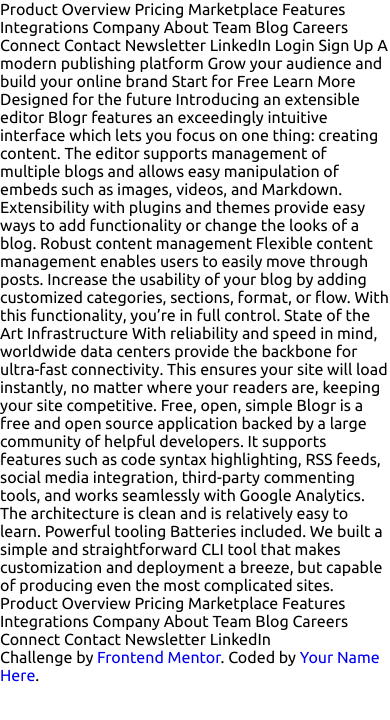
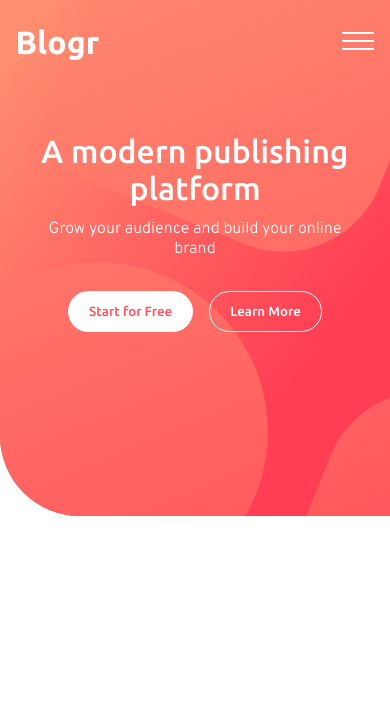
Before and after one commit to NattanSilva/projeto-workshop-25-2, a plain HTML site: page index.html in a window 390 px wide. Drawn offline with Linux system fonts and the light colour scheme.

Commit message:
add: header mobile

```diff
--- a/index.html
+++ b/index.html
@@ -20,37 +20,41 @@
     <link rel="stylesheet" href="./styles/global.css" />
   </head>
   <body>
-    Product Overview Pricing Marketplace Features Integrations Company About
-    Team Blog Careers Connect Contact Newsletter LinkedIn Login Sign Up A modern
-    publishing platform Grow your audience and build your online brand Start for
-    Free Learn More Designed for the future Introducing an extensible editor
-    Blogr features an exceedingly intuitive interface which lets you focus on
-    one thing: creating content. The editor supports management of multiple
-    blogs and allows easy manipulation of embeds such as images, videos, and
-    Markdown. Extensibility with plugins and themes provide easy ways to add
-    functionality or change the looks of a blog. Robust content management
-    Flexible content management enables users to easily move through posts.
-    Increase the usability of your blog by adding customized categories,
-    sections, format, or flow. With this functionality, you’re in full control.
-    State of the Art Infrastructure With reliability and speed in mind,
-    worldwide data centers provide the backbone for ultra-fast connectivity.
-    This ensures your site will load instantly, no matter where your readers
-    are, keeping your site competitive. Free, open, simple Blogr is a free and
-    open source application backed by a large community of helpful developers.
-    It supports features such as code syntax highlighting, RSS feeds, social
-    media integration, third-party commenting tools, and works seamlessly with
-    Google Analytics. The architecture is clean and is relatively easy to learn.
-    Powerful tooling Batteries included. We built a simple and straightforward
-    CLI tool that makes customization and deployment a breeze, but capable of
-    producing even the most complicated sites. Product Overview Pricing
-    Marketplace Features Integrations Company About Team Blog Careers Connect
-    Contact Newsletter LinkedIn
+    <header id="header-container">
+      <nav id="navbar">
+        <h1 class="font-ubuntu-bold">Blogr</h1>
+        <button>
+          <img src="./assets/icon-hamburger.svg" alt="Menu icon" />
+        </button>
+      </nav>
+      <div id="banner-container">
+        <h2 class="font-ubuntu-medium">A modern publishing platform</h2>
 
-    <div class="attribution">
+        <p class="font-overpass-light">
+          Grow your audience and build your online brand
+        </p>
+        <div id="banner-button-container">
+          <button class="btn-white font-ubuntu-medium">Start for Free</button>
+          <button class="btn-transparent font-ubuntu-medium">Learn More</button>
+        </div>
+      </div>
+      <img
+        id="header-cover-mobile"
+        src="./assets/bg-pattern-intro-mobile.svg"
+        alt="cover"
+      />
+      <img
+        id="header-cover-desktop"
+        src="./assets/bg-pattern-intro-desktop.svg"
+        alt="cover"
+      />
+    </header>
+
+    <!-- <div class="attribution">
       Challenge by
       <a href="https://www.frontendmentor.io?ref=challenge" target="_blank"
         >Frontend Mentor</a
       >. Coded by <a href="#">Your Name Here</a>.
-    </div>
+    </div> -->
   </body>
 </html>
--- a/styles/global.css
+++ b/styles/global.css
@@ -1,41 +1,139 @@
 :root {
-  --red-500: hsl(356, 100%, 66%)
-  --red-400: hsl(355, 100%, 74%)
-  --blue 900: hsl(208, 49%, 24%)
-  --white: hsl(0, 100%, 100%)
-  --gray-600: hsl(207, 13%, 34%)
-  --gray-900: hsl(240, 10%, 16%)
+  --red-500: hsl(356, 100%, 66%);
+  --red-400: hsl(355, 100%, 74%);
+  --blue-900: hsl(208, 49%, 24%);
+  --white: hsl(0, 100%, 100%);
+  --gray-600: hsl(207, 13%, 34%);
+  --gray-900: hsl(240, 10%, 16%);
 
   /* Background gradient - intro/CTA mobile nav: */
-  --orange-300: hsl(13, 100%, 72%)
-  --red-550: hsl(353, 100%, 62%)
+  --orange-300: hsl(13, 100%, 72%);
+  --red-550: hsl(353, 100%, 62%);
 
   /* Background gradient - body: */
-  --purple-950: hsl(237, 17%, 21%)
-  --purple-900: hsl(237, 23%, 31%)
+  --purple-950: hsl(237, 17%, 21%);
+  --purple-900: hsl(237, 23%, 31%);
 }
 
 .font-overpass-light {
-  font-family: "Overpass", sans-serif;
+  font-family: 'Overpass', sans-serif;
   font-weight: 300;
 }
 
 .font-overpass-semibold {
-  font-family: "Overpass", sans-serif;
+  font-family: 'Overpass', sans-serif;
   font-weight: 600;
 }
 
 .font-ubuntu-regular {
-  font-family: "Ubuntu", sans-serif;
+  font-family: 'Ubuntu', sans-serif;
   font-weight: 400;
 }
 
 .font-ubuntu-medium {
-  font-family: "Ubuntu", sans-serif;
+  font-family: 'Ubuntu', sans-serif;
   font-weight: 500;
 }
 
 .font-ubuntu-bold {
-  font-family: "Ubuntu", sans-serif;
+  font-family: 'Ubuntu', sans-serif;
   font-weight: 700;
 }
+
+#header-container {
+  width: 100%;
+  padding: 24px 4%;
+  background: linear-gradient(
+    to bottom right,
+    var(--orange-300) 5%,
+    var(--red-550) 75%
+  );
+  border-bottom-left-radius: 80px;
+  position: relative;
+  overflow: hidden;
+}
+
+#header-cover-mobile {
+  position: absolute;
+  width: 100%;
+  scale: 3.5;
+  right: -160px;
+  bottom: 0px;
+  z-index: 1;
+  opacity: 1;
+}
+
+#header-cover-desktop {
+  display: none;
+}
+
+#navbar {
+  width: 100%;
+  display: flex;
+  justify-content: space-between;
+  align-items: center;
+  background-color: transparent;
+  color: var(--white);
+  margin-bottom: 72px;
+}
+
+#navbar > h1 {
+  font-size: 32px;
+  z-index: 10;
+}
+
+#navbar > button {
+  background-color: transparent;
+  border: none;
+  z-index: 10;
+}
+
+#banner-container {
+  width: 100%;
+  padding: 0 6%;
+  margin-bottom: 160px;
+  color: var(--white);
+  display: flex;
+  flex-direction: column;
+  align-items: center;
+  justify-content: center;
+  text-align: center;
+  gap: 12px;
+}
+
+#banner-container > h2 {
+  font-size: 32px;
+  z-index: 10;
+}
+
+#banner-container > p {
+  font-size: 16px;
+  z-index: 10;
+}
+
+#banner-button-container {
+  margin-top: 20px;
+  display: flex;
+  align-items: center;
+  justify-content: center;
+  gap: 16px;
+}
+
+.btn-white,
+.btn-transparent {
+  padding: 12px 20px;
+  border-radius: 24px;
+  border: 1px solid transparent;
+  z-index: 10;
+}
+
+.btn-white {
+  background-color: var(--white);
+  color: var(--red-500);
+}
+
+.btn-transparent {
+  background-color: transparent;
+  color: var(--white);
+  border-color: var(--white);
+}
--- a/styles/reset.css
+++ b/styles/reset.css
@@ -6,7 +6,6 @@
   list-style: none;
   text-decoration: none;
   font-family: 'Ubuntu', sans-serif;
-  font-weight: 400;
 }
 
 button {
```
